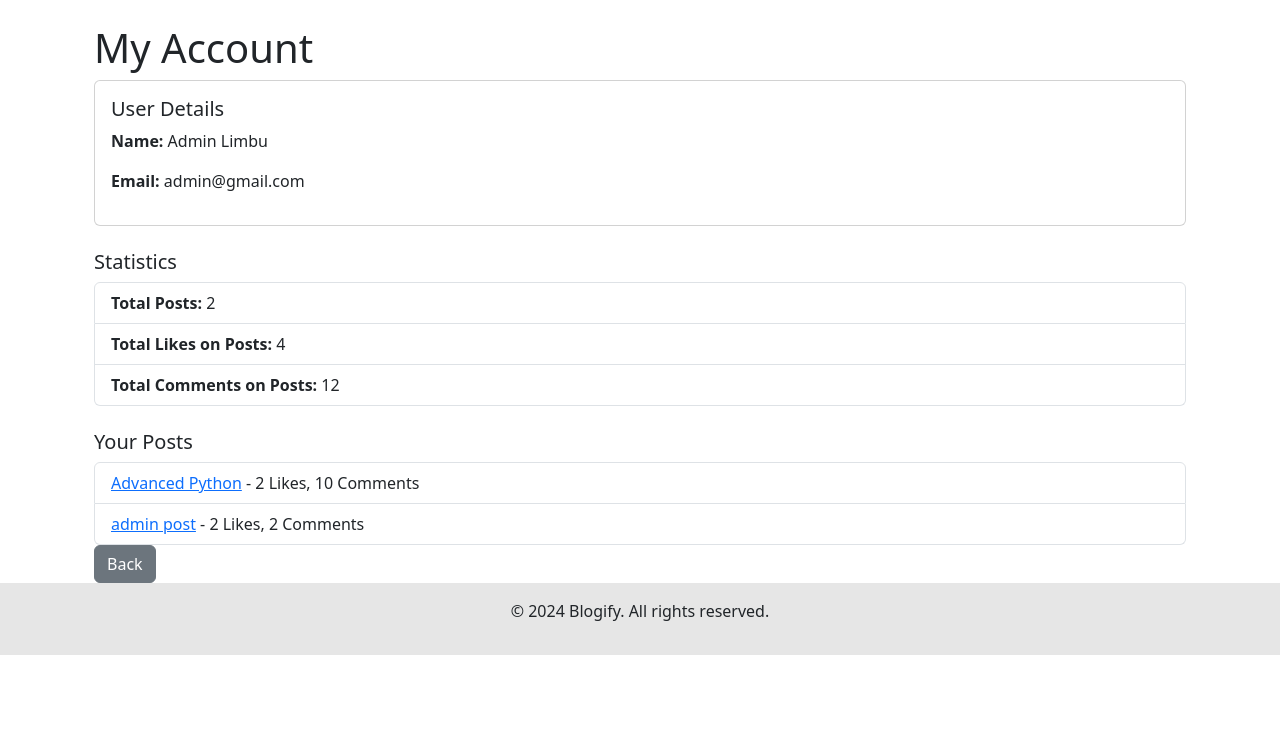
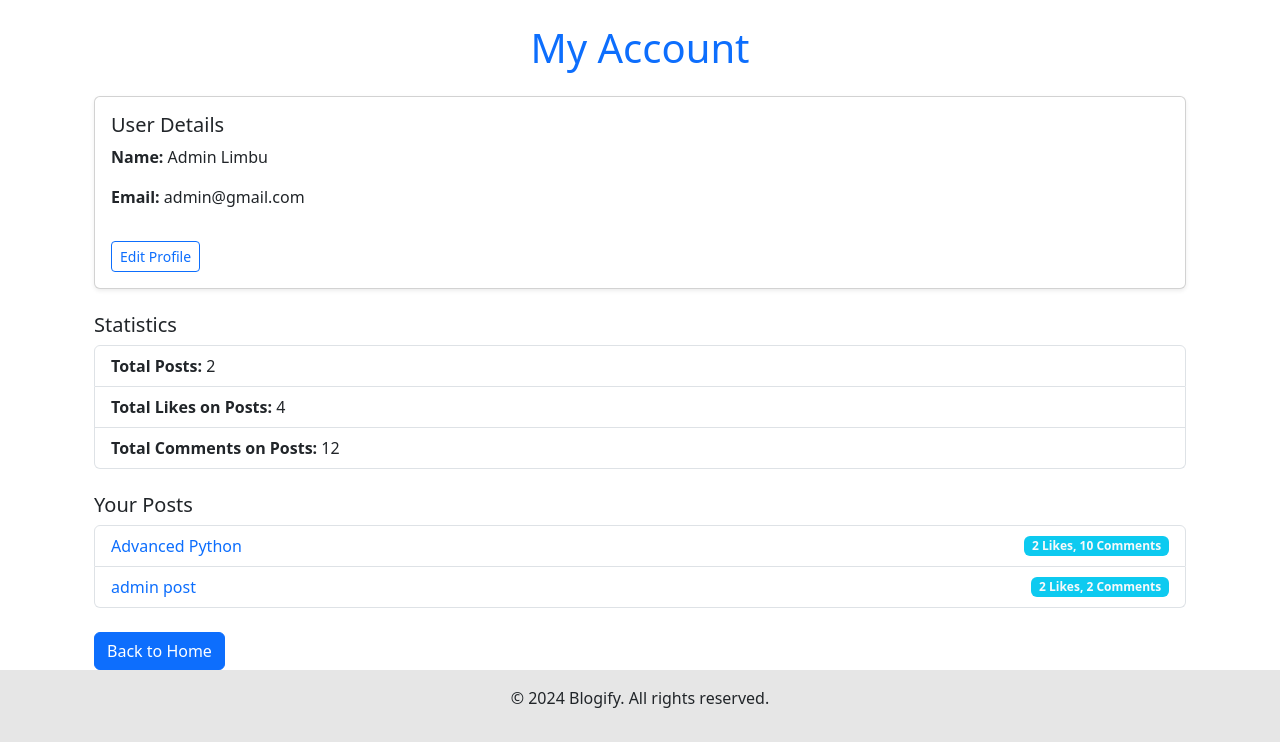
Before and after one commit to nishanlimbuchemjong/Blogify-Python-Django, a Django app: page /Users/my_account/ in a window 1280 px wide. Shown: the part 56-800 px from the top of the page. Run offline with Django 5.2, Linux system fonts and the light colour scheme; a user stored in the database is signed in; data comes from the database, SQL or seed files in the repository.

Commit message:
user_account.html page design modified on user dashboard.

```diff
--- a/User/templates/user/user_account.html
+++ b/User/templates/user/user_account.html
@@ -4,15 +4,20 @@
 
 {% block content %}
 <div class="container mt-4">
-    <h1>My Account</h1>
-    <div class="card">
+    <!-- Account Title -->
+    <h1 class="text-primary text-center mb-4">My Account</h1>
+
+    <!-- User Details Card -->
+    <div class="card shadow-sm">
         <div class="card-body">
             <h5 class="card-title">User Details</h5>
             <p><strong>Name:</strong> {{ user.first_name }} {{ user.last_name }}</p>
             <p><strong>Email:</strong> {{ user.email }}</p>
+            <a href="{% url 'edit_user_profile' user.id %}" class="btn btn-outline-primary btn-sm mt-3">Edit Profile</a>
         </div>
     </div>
 
+    <!-- User Statistics Section -->
     <div class="mt-4">
         <h5>Statistics</h5>
         <ul class="list-group">
@@ -28,23 +33,30 @@
         </ul>
     </div>
 
+    <!-- User's Posts Section -->
     <div class="mt-4">
         <h5>Your Posts</h5>
         {% if posts %}
             <ul class="list-group">
                 {% for post in posts %}
-                    <li class="list-group-item">
-                        <a href="{% url 'user_post_detail' post.id %}">{{ post.title }}</a>
-                        - {{ post.likes.count }} Likes,
-                        {{ post.comments.count }} Comments
+                    <li class="list-group-item d-flex justify-content-between align-items-center">
+                        <a href="{% url 'user_post_detail' post.id %}" class="text-decoration-none">{{ post.title }}</a>
+                        <span class="badge bg-info text-light">
+                            {{ post.likes.count }} Likes,
+                            {{ post.comments.count }} Comments
+                        </span>
                     </li>
                 {% endfor %}
             </ul>
         {% else %}
-            <p>You haven't created any posts yet.</p>
+            <p class="text-muted">You haven't created any posts yet.</p>
         {% endif %}
     </div>
-    <a href="{% url 'user_home'%}" class="btn btn-secondary">Back</a>
+
+    <!-- Back Button -->
+    <div class="mt-4">
+        <a href="{% url 'user_home' %}" class="btn btn-primary">Back to Home</a>
+    </div>
 </div>
 
 {% endblock %}
```
